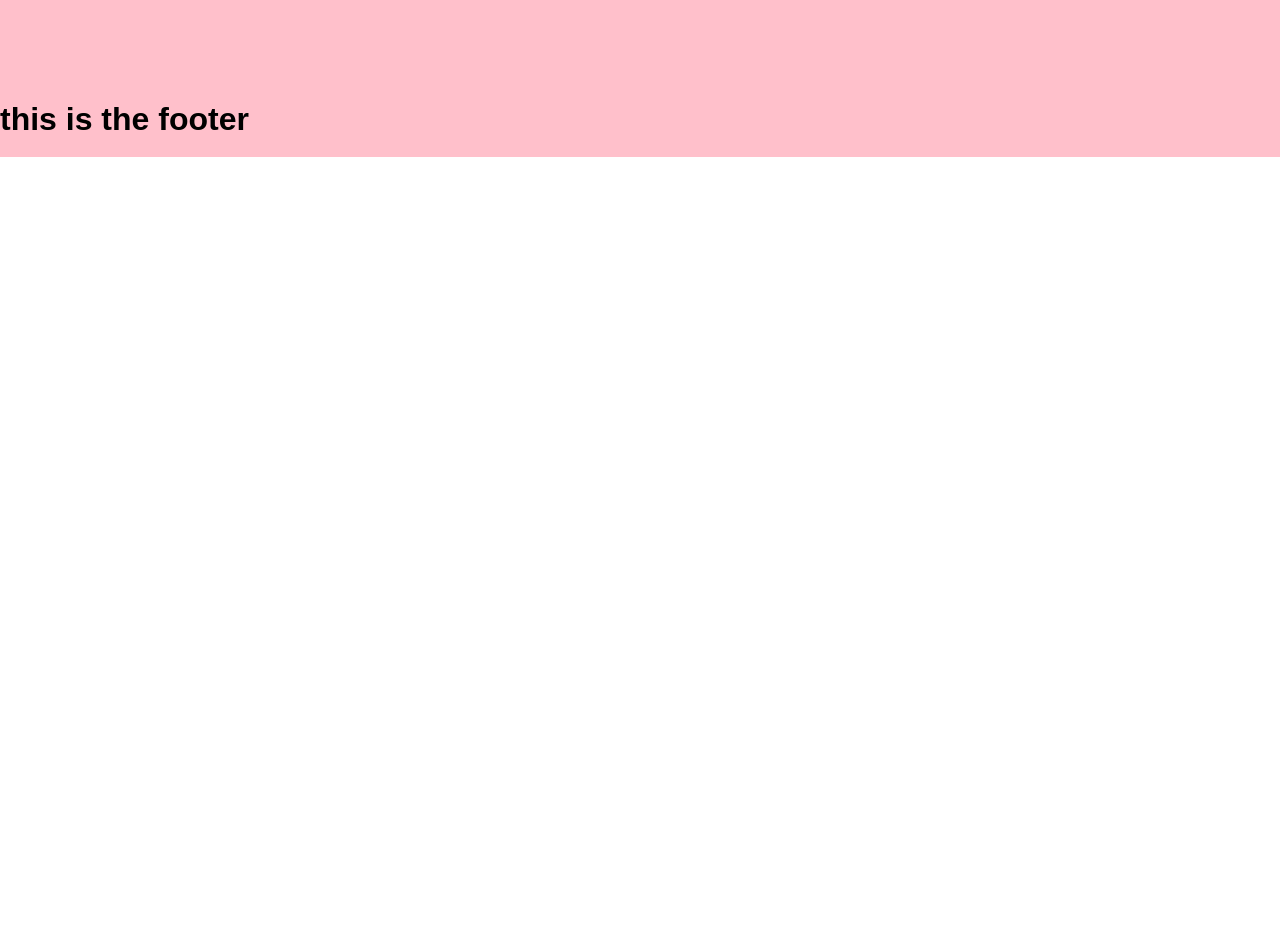
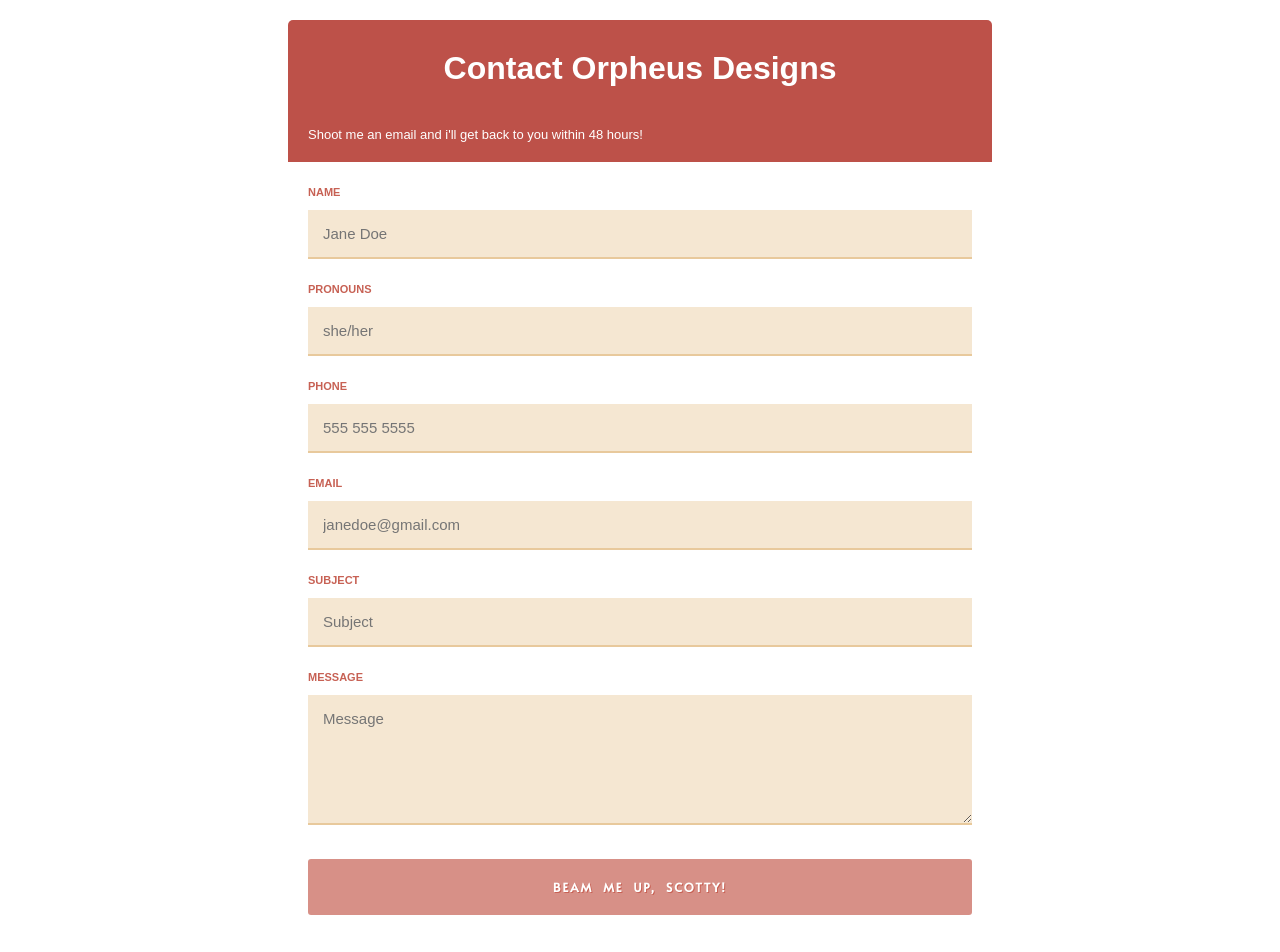
Before and after one commit to sydneydeleon/theportfolio, a React (Create React App) app: page /contact in a window 1280 px wide. Shown: the part 160-1112 px from the top of the page. Before the commit the page ends 800 px from the top, so only its background shows below. Built offline with nearby package versions, Linux system fonts and the light colour scheme.

Commit message:
created a contact form that works

```diff
--- a/package.json
+++ b/package.json
@@ -6,6 +6,8 @@
     "@testing-library/jest-dom": "^5.11.4",
     "@testing-library/react": "^11.1.0",
     "@testing-library/user-event": "^12.1.10",
+    "emailjs-com": "^2.6.4",
+    "firebase": "^8.6.2",
     "react": "^17.0.2",
     "react-dom": "^17.0.2",
     "react-icons": "^4.2.0",
--- a/src/components/Contact.css
+++ b/src/components/Contact.css
@@ -0,0 +1,111 @@
+
+.contact-left {
+  background:#bd5149;
+  border-radius: 5px 5px 0px 0px;
+  display:inline-block;
+  width:100%;
+  position:relative;
+  color:white;
+  padding:20px;
+  font-family:'Alata';
+}
+
+.contact-right {
+  display:inline-block;
+  width:100%;
+  position:relative;
+  padding:20px;
+}
+
+.contact-left h1 {
+text-align:center;
+padding:10px;
+}
+
+.contact-left h2 {
+  font-size:13px;
+  font-weight:normal;
+}
+
+.contactform {
+  width: 55vw;
+  min-height:100vh;
+  padding:100px 0px;
+  margin: 0 auto;
+}
+
+.formgroup {
+  display:inline-block;
+  width:100%;
+}
+
+.formgroup input[type="text"] {
+
+  background-color: rgba(229,194,143,0.4);
+  border:0px;
+  border-bottom:2px solid rgba(229,194,143,0.8);
+  padding:15px;
+  font-size:15px;
+  font-weight:300;
+  width:100%;
+  margin-bottom:20px;
+  margin-top:10px;
+}
+
+
+.formgroup textarea {
+
+  background-color: rgba(229,194,143,0.4);
+  border:0px;
+  border-bottom:2px solid rgba(229,194,143,0.8);
+  padding:15px;
+  font-size:15px;
+  font-weight:300;
+  width:100%;
+  height:130px;
+  margin-bottom:20px;
+  margin-top:10px;
+}
+
+h1 {
+  margin-bottom: 30px;
+}
+
+
+
+label {
+  margin-bottom:.8rem;
+  font-weight: bold;
+  font-size:11px;
+  color:rgba(199,97,84,1);
+  text-transform:uppercase;
+}
+
+button {
+  padding: 20px;
+  border: none;
+  background-color: rgba(199,97,84,.7);
+  font-weight: bold;
+  text-transform:uppercase;
+  font-family:'Alata';
+  letter-spacing:2px;
+  word-spacing:5px;
+  font-size: 12px;
+  border-radius: 3px;
+  color: #fff;
+  cursor: pointer;
+  transition: 0.2s ease-in-out;
+  margin-top: 10px;
+  width:100%;
+  text-shadow:1px 1px rgba(199,97,84,1);
+  transition:500ms;
+}
+
+button:hover {
+  background-color: rgba(199,97,84,.9);
+  font-style:italic;
+  font-size:14px;
+  letter-spacing:3px;
+  text-shadow:1px 1px rgba(229,194,143,1);
+  transition:500ms;
+}
--- a/src/components/Contact.js
+++ b/src/components/Contact.js
@@ -1,13 +1,59 @@
 import React from 'react';
+import emailjs from 'emailjs-com';
 import './Contact.css';
+import { init } from 'emailjs-com';
+init("user_pZvo8NpRhr3HgLXbkfSJ2");
 
-function Contact() {
-    return (
-        <div className="content">
-            <h1>Contact</h1>
+export default function Contact() {
 
+  function sendEmail(e) {
+    e.preventDefault();
+
+    emailjs.sendForm('service_gv0kj6a', 'orpheusdesigns_y7wjw4i', e.target, 'user_pZvo8NpRhr3HgLXbkfSJ2')
+      .then((result) => {
+          console.log(result.text);
+      }, (error) => {
+          console.log(error.text);
+      });
+
+      e.target.reset()
+  }
+
+  return (
+      <div className="contactform">
+          <div className="contact-left">
+            <h1>Contact Orpheus Designs</h1>
+            <h2>Shoot me an email and i'll get back to you within 48 hours!</h2></div>
+          <div className="contact-right">
+    <form className="contact-form" onSubmit={sendEmail}>
+        <div className="formgroup">
+      <label>Name</label>
+      <input type="text" name="user_name" placeholder="Jane Doe" required />
         </div>
-    )
+        <div className="formgroup">
+      <label>Pronouns</label>
+      <input type="text" name="user_pronouns" placeholder="she/her" required />
+        </div>
+        <div className="formgroup">
+      <label>Phone</label>
+      <input type="text" name="user_phone" placeholder="555 555 5555" />
+        </div>
+        <div className="formgroup">
+      <label>Email</label>
+      <input type="text" name="user_email" placeholder="janedoe@gmail.com" required />
+      </div>
+      <div className="formgroup">
+      <label>Subject</label>
+      <input type="text" name="user_subject" placeholder="Subject" required />
+      </div>
+      <div className="formgroup">
+      <label>Message</label>
+      <textarea name="user_message" placeholder="Message" required />
+      <button type="submit" value="Send!">Beam me up, Scotty!</button>
+      </div>
+    </form>
+
+    </div>
+    </div>
+  );
 }
-
-export default Contact
--- a/src/components/Footer.css
+++ b/src/components/Footer.css
@@ -1,5 +1,5 @@
 .footer {
-    background-color:pink;
+    background:rgba(80,85,99,1);
     height:200px;
     width:100vw;
     position:relative;
--- a/src/components/Footer.js
+++ b/src/components/Footer.js
@@ -4,8 +4,7 @@ import './Footer.css';
 function Footer() {
     return (
         <div className="footer">
-            <br/><br/><br/><br/><br/>
-            <br/><br/><br/><h1>this is the footer</h1>
+
 
         </div>
     )
--- a/src/components/Sidebar.js
+++ b/src/components/Sidebar.js
@@ -3,7 +3,6 @@ import * as FiIcons from "react-icons/fi";
 import { Link } from 'react-router-dom';
 import { SidebarData } from './SidebarData';
 import './Sidebar.css';
-import { IconContext } from 'react-icons';
 
 function Sidebar() {
     const [sidemenu, setSideMenu] = useState(false)
@@ -11,7 +10,7 @@ function Sidebar() {
     const showMenu = () => setSideMenu(!sidemenu)
     return (
         <>
-        <IconContext.Provider value={{color:'#000'}}>
+
             <div className="sidebar">
                 <Link to="#" className="menu-bars" onClick={showMenu}>
                     <menuiconspan><FiIcons.FiBarChart2/><br/></menuiconspan>
@@ -46,7 +45,6 @@ function Sidebar() {
                 </ul>
 
             </nav>
-            </IconContext.Provider>
         </>
     )
 }
```
Also changed, not shown: 2 other files (tests, documents, lock files or other folders).
